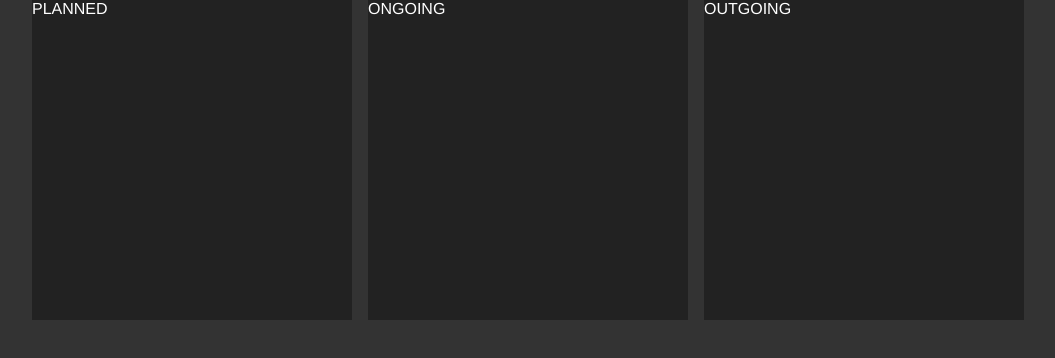
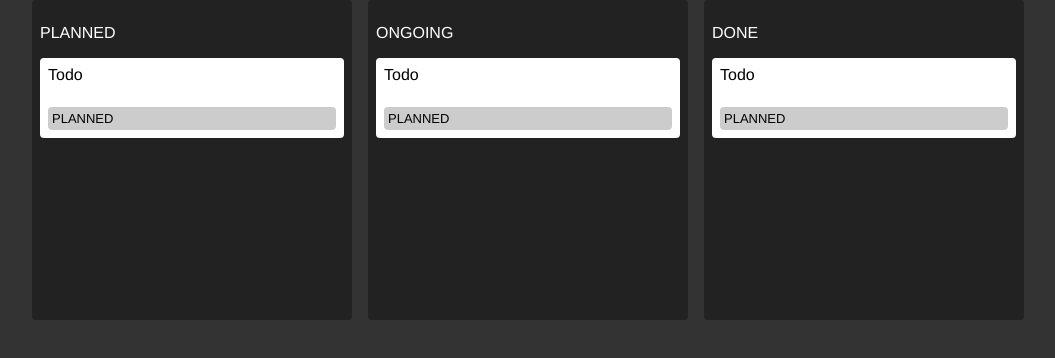
Before and after one commit to RebeccaAyodele/zustand, a React (Vite) app: page / in a window 1280 px wide. Shown: the top 358 px of the page, without its empty margins (112-1167 px from the left). Built offline with nearby package versions, Linux system fonts and the light colour scheme.

Commit message:
Basic styling done

```diff
--- a/package.json
+++ b/package.json
@@ -10,6 +10,7 @@
     "preview": "vite preview"
   },
   "dependencies": {
+    "classnames": "^2.5.1",
     "react": "^19.0.0",
     "react-dom": "^19.0.0",
     "zustand": "^5.0.3"
--- a/src/App.tsx
+++ b/src/App.tsx
@@ -6,7 +6,7 @@
     <div className='App'>
       <Column state = "PLANNED" />
       <Column state = "ONGOING" />
-      <Column state = "OUTGOING" />
+      <Column state = "DONE" />
     </div>
   )
 }
--- a/src/components/Column.css
+++ b/src/components/Column.css
@@ -5,4 +5,6 @@
     width: 33%;
     max-width: 20rem;
     margin: 0 0.5rem;
+    border-radius: 4px;
+    padding: 0.5rem;
 }
--- a/src/components/Column.tsx
+++ b/src/components/Column.tsx
@@ -1,4 +1,5 @@
-import "./Column.css"
+import "./Column.css";
+import Task from "./Task";
 
 type ColumnProps = {
     state: string;
@@ -6,7 +7,10 @@
 
 const Column = ({ state }: ColumnProps) => {
   return (
-    <div className="column">{state}</div>
+    <div className="column">
+        <p>{state}</p>
+        <Task title="Todo" />
+    </div>
   )
 }
 
--- /dev/null
+++ b/src/components/Task.css
@@ -0,0 +1,37 @@
+.task {
+    background: white;
+    border-radius: 4px;
+    min-height: 5rem;
+    color: black;
+    padding: 0.5rem;
+    display: flex;
+    flex-direction: column;
+    justify-content: space-between;
+}
+
+.bottomrapper {
+    display: flex;
+    justify-content: space-between;
+}
+
+.status {
+    font-size: small;
+    background: var(--COLOR-GRAY-LIGHT);
+    padding: 0.25rem;
+    border-radius: 4px;
+}
+
+.PLANNED {
+    background: var(--COLOR-GRAY-LIGHT);
+
+}
+
+.ONGOING {
+    background: var(--COLOR-ONGOING);
+
+}
+
+.DONE {
+    background: var(--COLOR-DONE);
+
+}
--- /dev/null
+++ b/src/components/Task.tsx
@@ -0,0 +1,22 @@
+import "./Task.css";
+import classNames from "classnames";
+
+const STATUS = "PLANNED";
+
+type TaskProps = {
+  title: string;
+};
+
+const Task = ({ title }: TaskProps) => {
+  return (
+    <div className="task">
+        <div>{title}</div>
+        <div>
+            <div className="bottomrapper"></div>
+            <div className={classNames('status', STATUS)}>{STATUS}</div>
+        </div>
+    </div>
+  )
+};
+
+export default Task;
--- a/src/index.css
+++ b/src/index.css
@@ -10,3 +10,7 @@
 body {
   margin: 0;
 }
+
+* {
+  box-sizing: border-box;
+}
```
Also changed, not shown: 1 other file (tests, documents, lock files or other folders).
